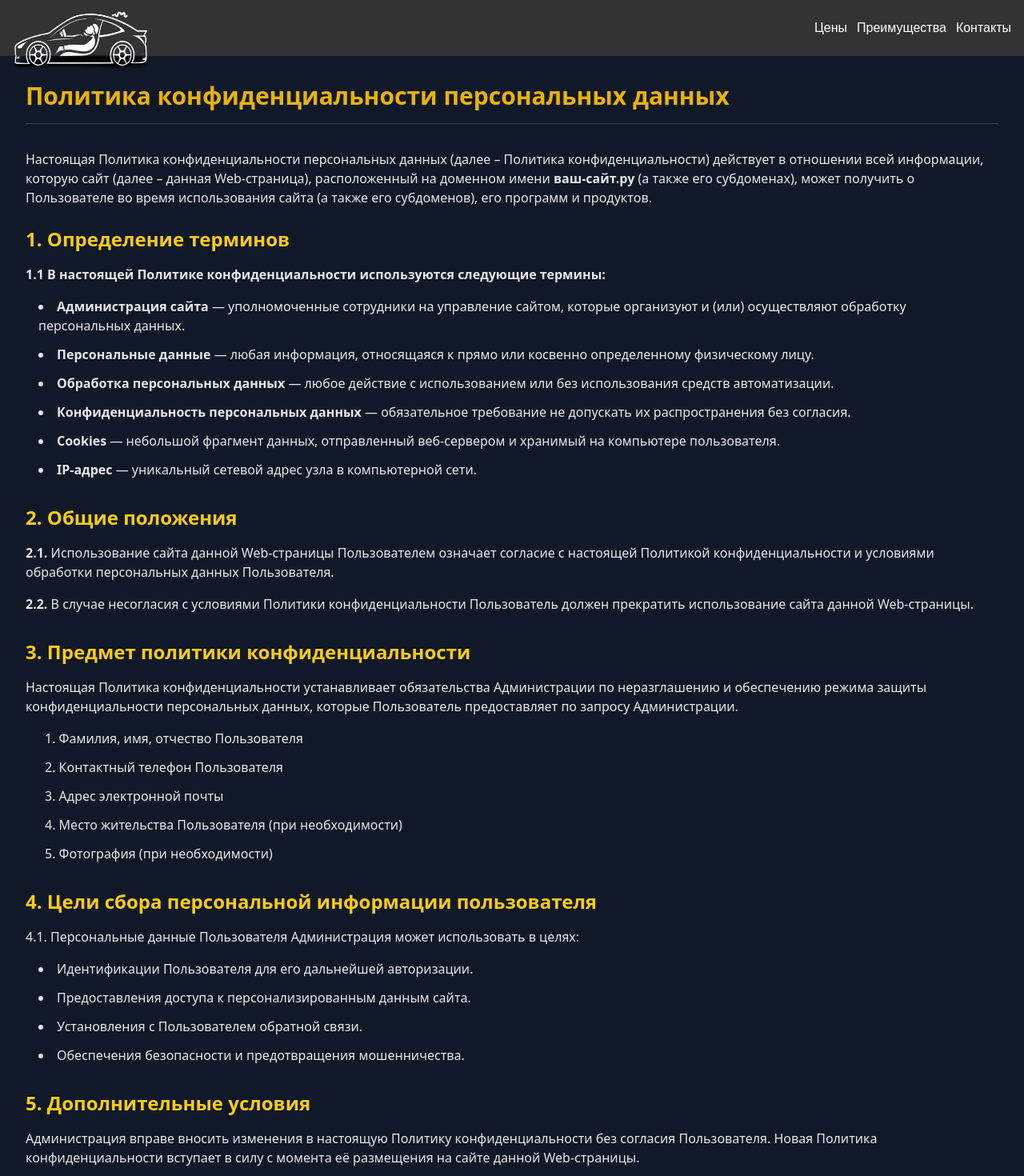
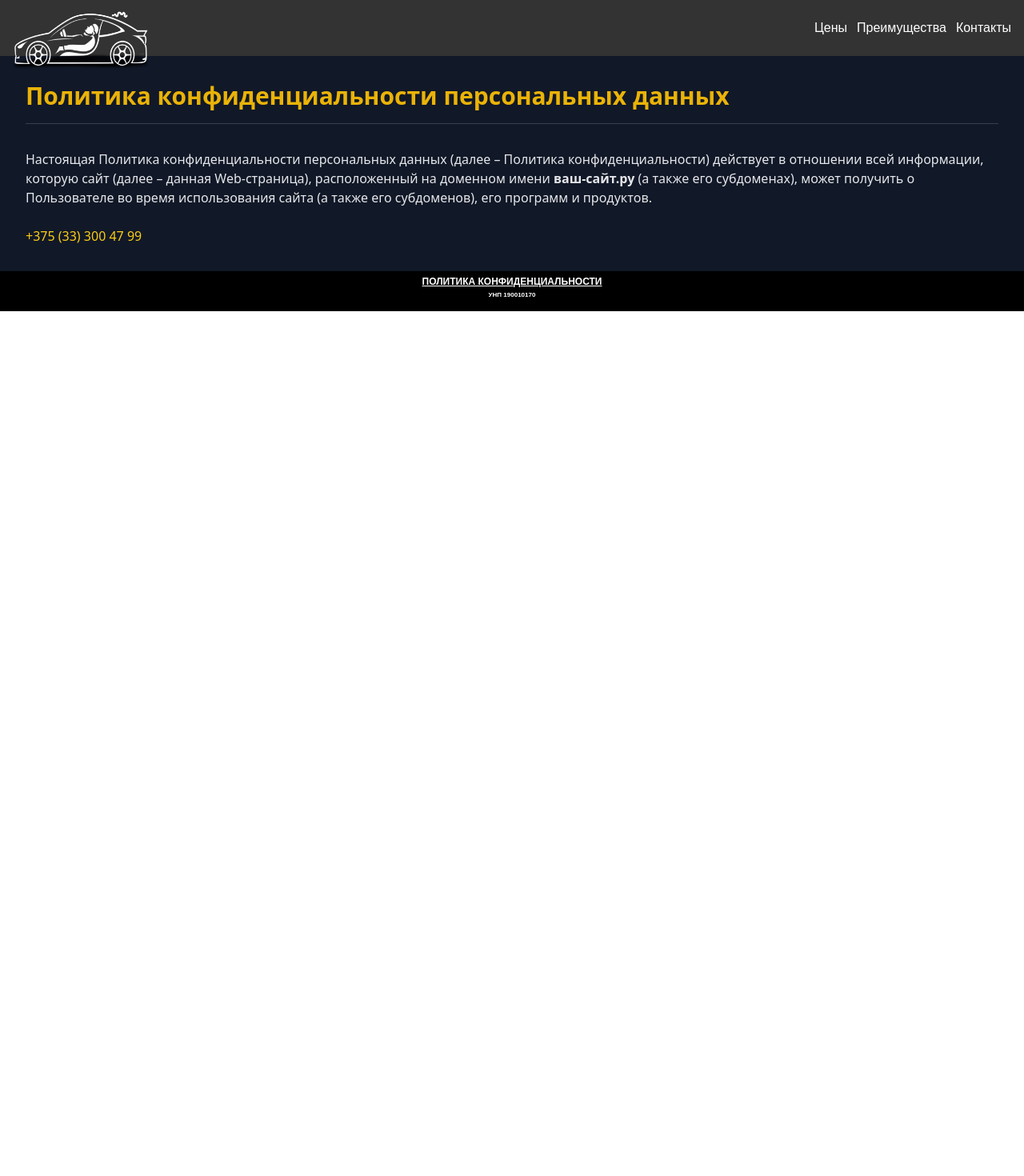
Before and after one commit to abaimov/trezvoz, a Next.js app: page /politica in a window 1280 px wide. Shown: the top 1470 px of the page at 80% size. After the commit the page ends 800 px from the top, so only its background shows below. Built offline with nearby package versions, Linux system fonts and the light colour scheme; a web font is replaced by a local one.

Commit message:
add event call func

```diff
--- a/src/app/politica/politica.tsx
+++ b/src/app/politica/politica.tsx
@@ -1,35 +1,38 @@
 // @ts-nocheck
 'use client'
-import {useEffect} from "react";
-import Link from "next/link";
 
 
+import { useEffect } from 'react';
+import Link from 'next/link';
+
 export default function Politica() {
-    // useEffect(() => {
-    //     // Функция для отслеживания кликов
-    //     const handleClick = (event: MouseEvent) => {
-    //         const target = event.target as HTMLElement;
-    //
-    //         // Пример отслеживания клика по ссылкам
-    //         if (target.tagName === "A") {
-    //             gtag("event", "click", {
-    //                 event_category: "outbound link",
-    //                 event_label: target.getAttribute("href"),
-    //                 value: 1,
-    //             });
-    //         }
-    //     };
-    //
-    //     // Добавляем обработчик кликов на весь документ
-    //     document.addEventListener("click", handleClick);
-    //
-    //     // Очистка обработчика при размонтировании компонента
-    //     return () => {
-    //         document.removeEventListener("click", handleClick);
-    //     };
-    // }, []);
-    //
-    // console.log(window.gtag);
+    useEffect(() => {
+        // Функция для отслеживания кликов
+        const handleClick = (event: MouseEvent) => {
+            const target = event.target as HTMLElement;
+
+            // Пример отслеживания клика по ссылке
+            if (target.tagName === "A") {
+                const href = target.getAttribute("href");
+                if (href) {
+                    gtag("event", "click", {
+                        event_category: "outbound link",
+                        event_label: href,
+                        value: 1,
+                    });
+                }
+            }
+        };
+
+        // Добавляем обработчик кликов на весь документ
+        document.addEventListener("click", handleClick);
+
+        // Очистка обработчика при размонтировании компонента
+        return () => {
+            document.removeEventListener("click", handleClick);
+        };
+    }, []);
+
     return (
         <div className="bg-gray-900 text-gray-200 font-sans antialiased p-8">
             {/* Заголовок страницы */}
@@ -48,91 +51,19 @@ export default function Politica() {
                 сайта (а также его субдоменов), его программ и продуктов.
             </p>
 
-            {/* Определение терминов */}
-            <h2 className="text-2xl font-semibold text-yellow-400 mb-4">1. Определение терминов</h2>
-            <p className="mb-4">
-                <strong>1.1 В настоящей Политике конфиденциальности используются следующие термины:</strong>
-            </p>
-
-            {/* Список определений */}
-            <ul className="list-disc list-inside space-y-3 pl-4">
-                <li>
-                    <strong>Администрация сайта</strong> — уполномоченные сотрудники на управление сайтом, которые
-                    организуют
-                    и (или) осуществляют обработку персональных данных.
-                </li>
-                <li>
-                    <strong>Персональные данные</strong> — любая информация, относящаяся к прямо или косвенно
-                    определенному
-                    физическому лицу.
-                </li>
-                <li>
-                    <strong>Обработка персональных данных</strong> — любое действие с использованием или без
-                    использования
-                    средств автоматизации.
-                </li>
-                <li>
-                    <strong>Конфиденциальность персональных данных</strong> — обязательное требование не допускать их
-                    распространения без согласия.
-                </li>
-                <li>
-                    <strong>Cookies</strong> — небольшой фрагмент данных, отправленный веб-сервером и хранимый на
-                    компьютере
-                    пользователя.
-                </li>
-                <li>
-                    <strong>IP-адрес</strong> — уникальный сетевой адрес узла в компьютерной сети.
-                </li>
-            </ul>
-
-            {/* Общие положения */}
-            <h2 className="text-2xl font-semibold text-yellow-400 mt-8 mb-4">2. Общие положения</h2>
-            <p className="mb-4">
-                <strong>2.1.</strong> Использование сайта данной Web-страницы Пользователем означает согласие с
-                настоящей
-                Политикой конфиденциальности и условиями обработки персональных данных Пользователя.
-            </p>
-            <p className="mb-4">
-                <strong>2.2.</strong> В случае несогласия с условиями Политики конфиденциальности Пользователь должен
-                прекратить использование сайта данной Web-страницы.
-            </p>
-
-            {/* Предмет политики конфиденциальности */}
-            <h2 className="text-2xl font-semibold text-yellow-400 mt-8 mb-4">3. Предмет политики конфиденциальности</h2>
-            <p className="mb-4">
-                Настоящая Политика конфиденциальности устанавливает обязательства Администрации по неразглашению и
-                обеспечению режима защиты конфиденциальности персональных данных, которые Пользователь предоставляет по
-                запросу Администрации.
-            </p>
-
-            {/* Список персональных данных */}
-            <ul className="list-decimal list-inside pl-6 space-y-3">
-                <li>Фамилия, имя, отчество Пользователя</li>
-                <li>Контактный телефон Пользователя</li>
-                <li>Адрес электронной почты</li>
-                <li>Место жительства Пользователя (при необходимости)</li>
-                <li>Фотография (при необходимости)</li>
-            </ul>
-
-            {/* Цели сбора персональной информации */}
-            <h2 className="text-2xl font-semibold text-yellow-400 mt-8 mb-4">4. Цели сбора персональной информации
-                пользователя</h2>
-            <p className="mb-4">4.1. Персональные данные Пользователя Администрация может использовать в целях:</p>
-            <ul className="list-disc list-inside pl-4 space-y-3">
-                <li>Идентификации Пользователя для его дальнейшей авторизации.</li>
-                <li>Предоставления доступа к персонализированным данным сайта.</li>
-                <li>Установления с Пользователем обратной связи.</li>
-                <li>Обеспечения безопасности и предотвращения мошенничества.</li>
-            </ul>
-
-            {/* Заключительные положения */}
-            <h2 className="text-2xl font-semibold text-yellow-400 mt-8 mb-4">5. Дополнительные условия</h2>
-            <p className="mb-4">
-                Администрация вправе вносить изменения в настоящую Политику конфиденциальности без согласия
-                Пользователя.
-                Новая Политика конфиденциальности вступает в силу с момента её размещения на сайте данной Web-страницы.
-            </p>
-            <Link href="tel:+375333004799" className="text-yellow-400">
+            {/* Ссылка с телефоном */}
+            <Link
+                href="tel:+375333004799"
+                className="text-yellow-400"
+                onClick={(e) => {
+                    // Отправка события в Google Analytics при клике на ссылку
+                    gtag("event", "click", {
+                        event_category: "Phone Link",
+                        event_label: "tel:+375333004799",
+                        value: 1,
+                    });
+                }}
+            >
                 +375 (33) 300 47 99
             </Link>
         </div>
```
